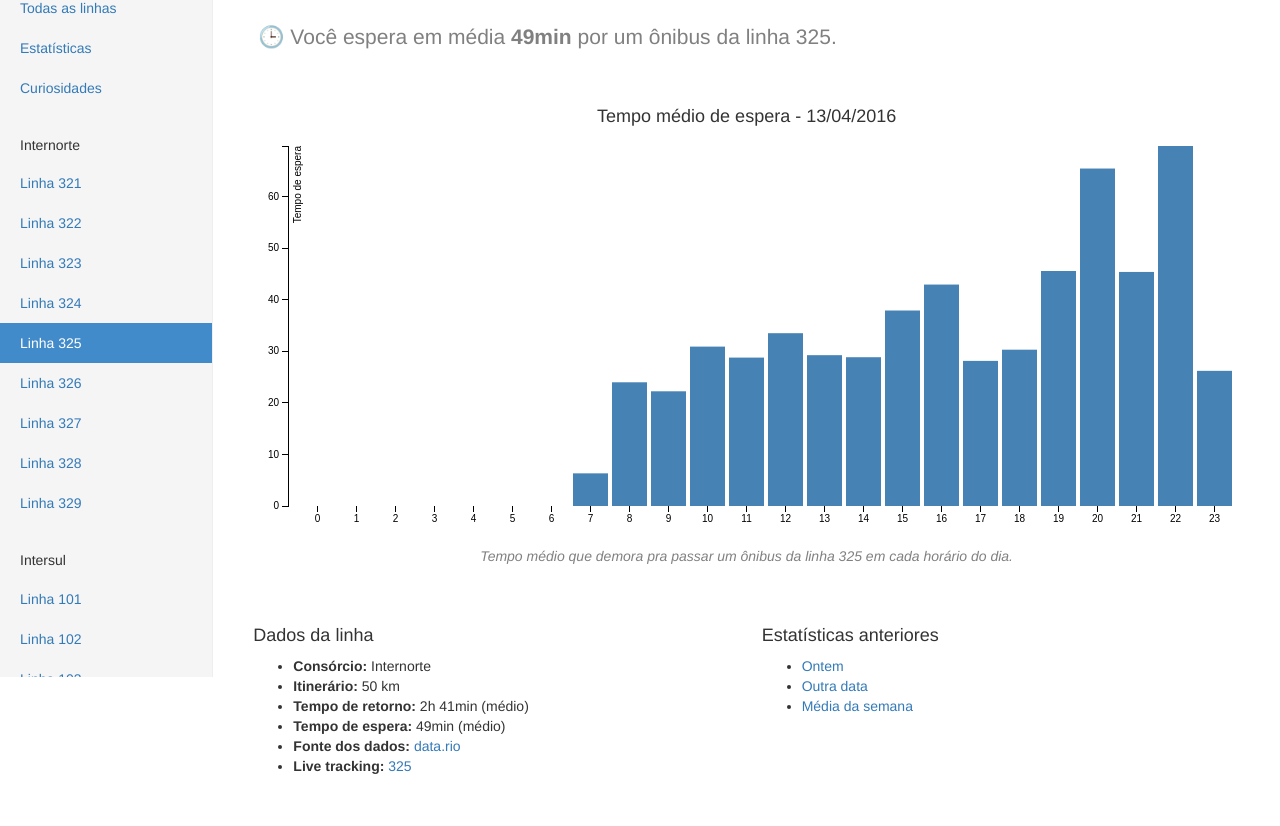
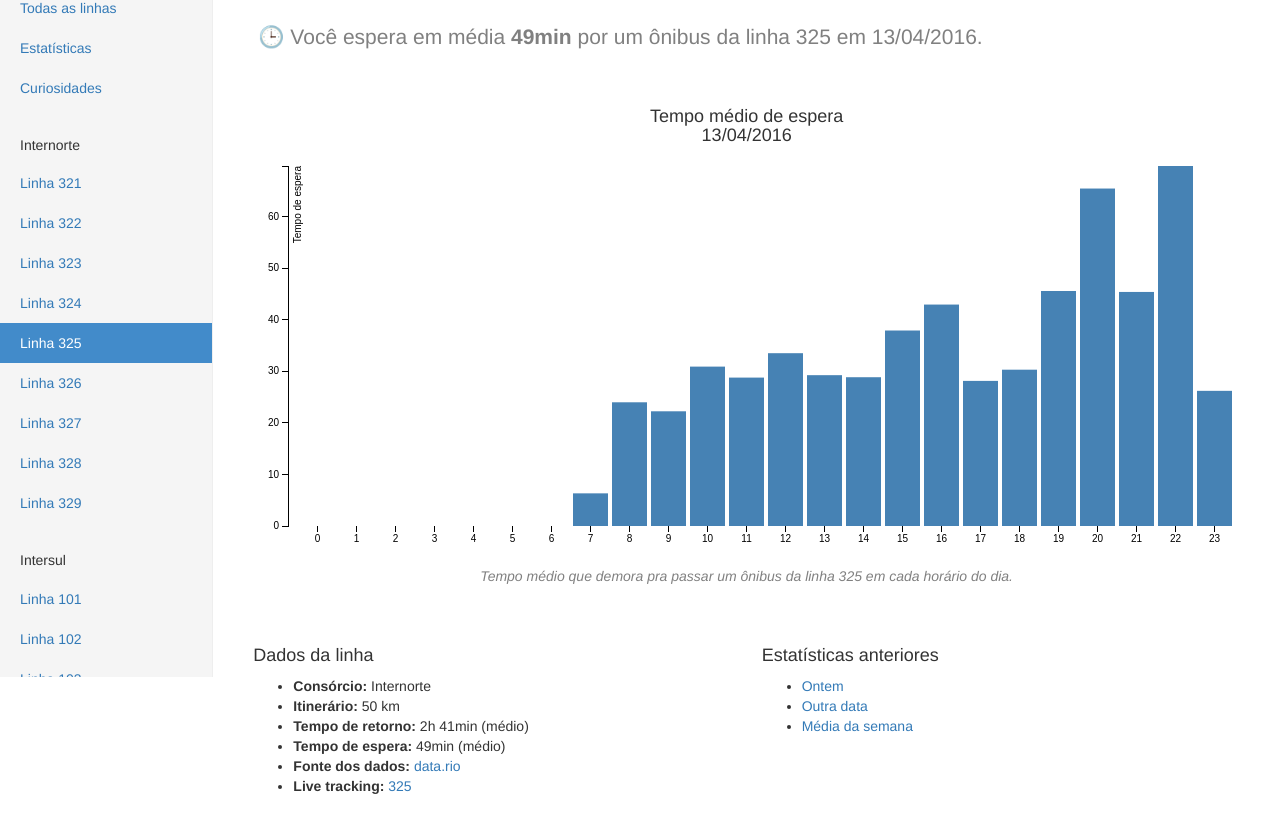
Before and after one commit to macecchi/bus-interval, a plain HTML site: page index.html in a window 1280 px wide. Shown: the part 123-949 px from the top of the page. Drawn offline with nearby package versions, Linux system fonts and the light colour scheme.

Commit message:
Displaying date more clearly

```diff
--- a/index.html
+++ b/index.html
@@ -75,11 +75,11 @@
           <h1 class="page-header">Linha 325 - Ribeira X Castelo (Circular)</h1>
 
           <div class="row">
-            <p class="line-subtitle">🕒 Você espera em média <span id="avg-wait-time-title"></span> por um ônibus da linha 325.</p>
+            <p class="line-subtitle">🕒 Você espera em média <span id="avg-wait-time-title"></span> por um ônibus da linha 325 em 13/04/2016.</p>
           </div>
 
           <div class="row">
-            <h4 class="graph-title">Tempo médio de espera - 13/04/2016</h4>
+            <h4 class="graph-title">Tempo médio de espera<br>13/04/2016</h4>
             <div id="graph"></div>
             <div class="graph-legend">Tempo médio que demora pra passar um ônibus da linha 325 em cada horário do dia.</div>
           </div>
```
